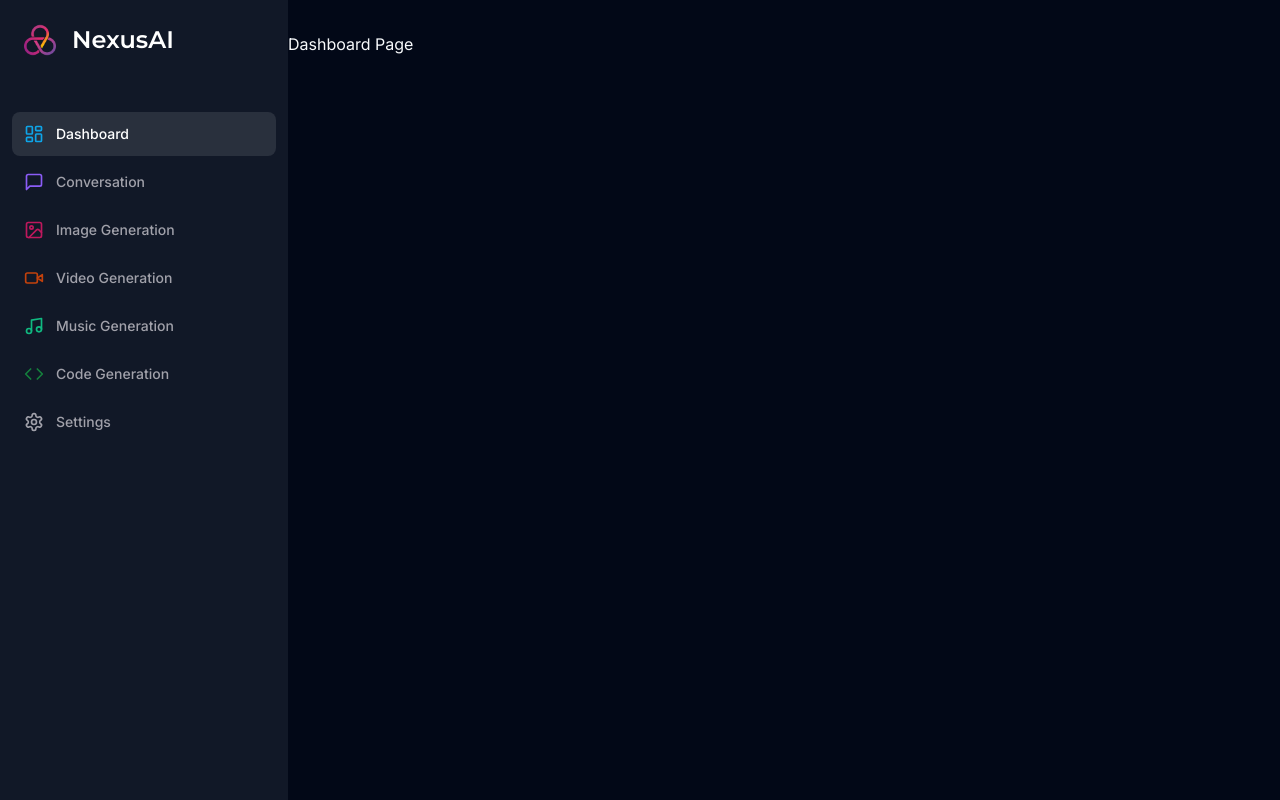
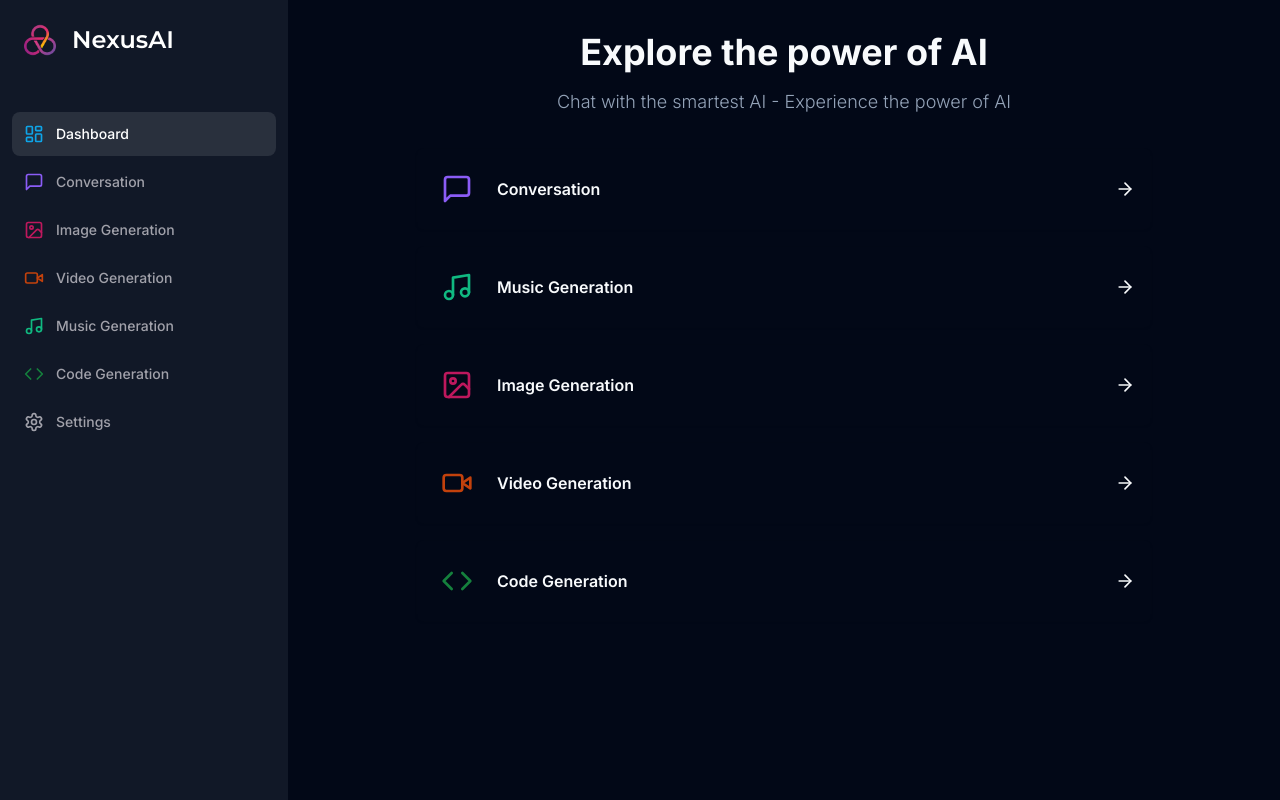
Before and after one commit to Ankur02Sarkar/NexusAI, a Next.js app: page /dashboard in a window 1280 px wide. Built offline with nearby package versions, Linux system fonts and the light colour scheme.

Commit message:
dashboard done

```diff
--- a/app/(dashboard)/(routes)/dashboard/page.tsx
+++ b/app/(dashboard)/(routes)/dashboard/page.tsx
@@ -1,11 +1,43 @@
-import React from "react";
+"use client";
 
-const DashboardPage = () => {
+import { ArrowRight } from "lucide-react";
+import { useRouter } from "next/navigation";
+
+import { Card } from "@/components/ui/card";
+import { cn } from "@/lib/utils";
+
+import { tools } from "@/constants";
+
+export default function HomePage() {
+  const router = useRouter();
+
   return (
     <div>
-      <p>Dashboard Page</p>
+      <div className="mb-8 space-y-4">
+        <h2 className="text-2xl md:text-4xl font-bold text-center">
+          Explore the power of AI
+        </h2>
+        <p className="text-muted-foreground font-light text-sm md:text-lg text-center">
+          Chat with the smartest AI - Experience the power of AI
+        </p>
+      </div>
+      <div className="px-4 md:px-20 lg:px-32 space-y-4">
+        {tools.map((tool) => (
+          <Card
+            onClick={() => router.push(tool.href)}
+            key={tool.href}
+            className="p-4 border-black/5 flex items-center justify-between hover:shadow-md transition cursor-pointer"
+          >
+            <div className="flex items-center gap-x-4">
+              <div className={cn("p-2 w-fit rounded-md", tool.bgColor)}>
+                <tool.icon className={cn("w-8 h-8", tool.color)} />
+              </div>
+              <div className="font-semibold">{tool.label}</div>
+            </div>
+            <ArrowRight className="w-5 h-5" />
+          </Card>
+        ))}
+      </div>
     </div>
   );
-};
-
-export default DashboardPage;
+}
--- /dev/null
+++ b/constants.ts
@@ -0,0 +1,41 @@
+import { Code, ImageIcon, MessageSquare, Music, VideoIcon } from "lucide-react";
+
+export const MAX_FREE_COUNTS = 5;
+
+export const tools = [
+  {
+    label: 'Conversation',
+    icon: MessageSquare,
+    href: '/conversation',
+    color: "text-violet-500",
+    bgColor: "bg-violet-500/10",
+  },
+  {
+    label: 'Music Generation',
+    icon: Music,
+    href: '/music',
+    color: "text-emerald-500",
+    bgColor: "bg-emerald-500/10",
+  },
+  {
+    label: 'Image Generation',
+    icon: ImageIcon,
+    color: "text-pink-700",
+    bgColor: "bg-pink-700/10",
+    href: '/image',
+  },
+  {
+    label: 'Video Generation',
+    icon: VideoIcon,
+    color: "text-orange-700",
+    bgColor: "bg-orange-700/10",
+    href: '/video',
+  },
+  {
+    label: 'Code Generation',
+    icon: Code,
+    color: "text-green-700",
+    bgColor: "bg-green-700/10",
+    href: '/code',
+  },
+];
```
